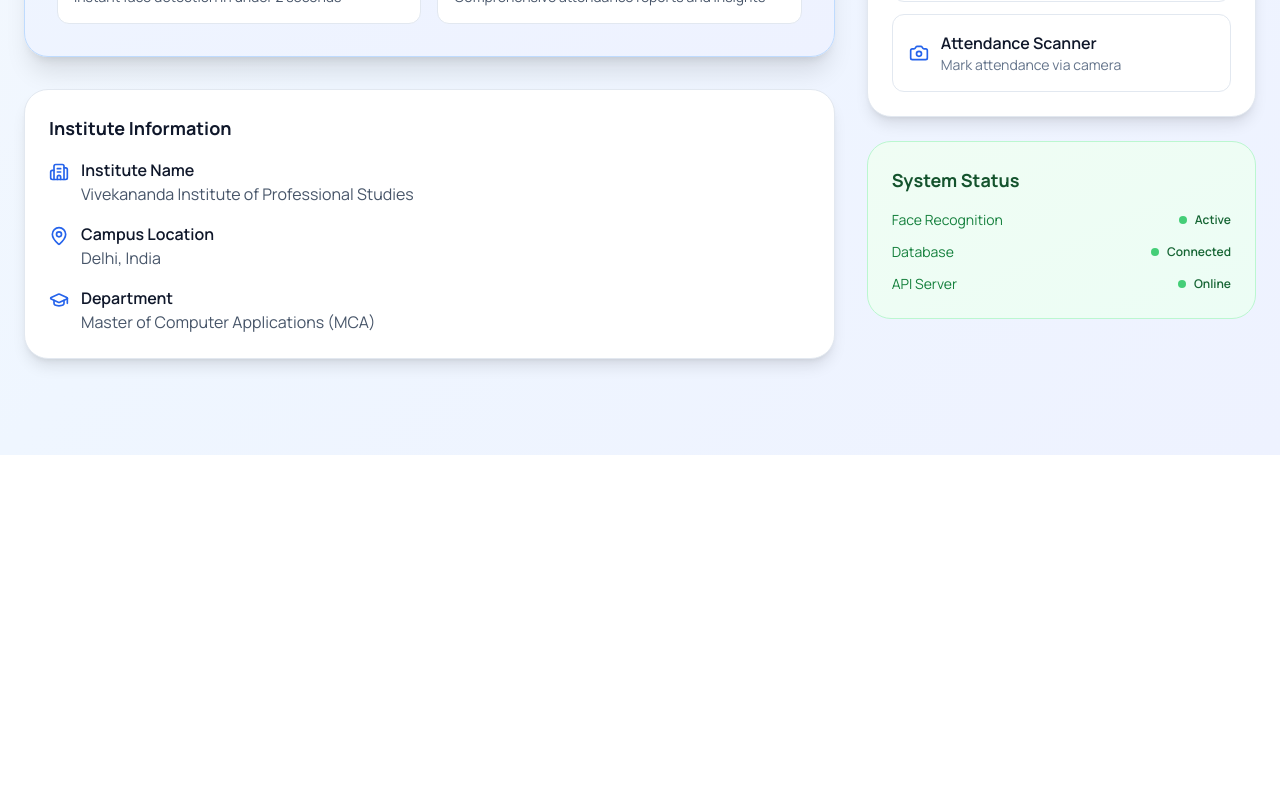
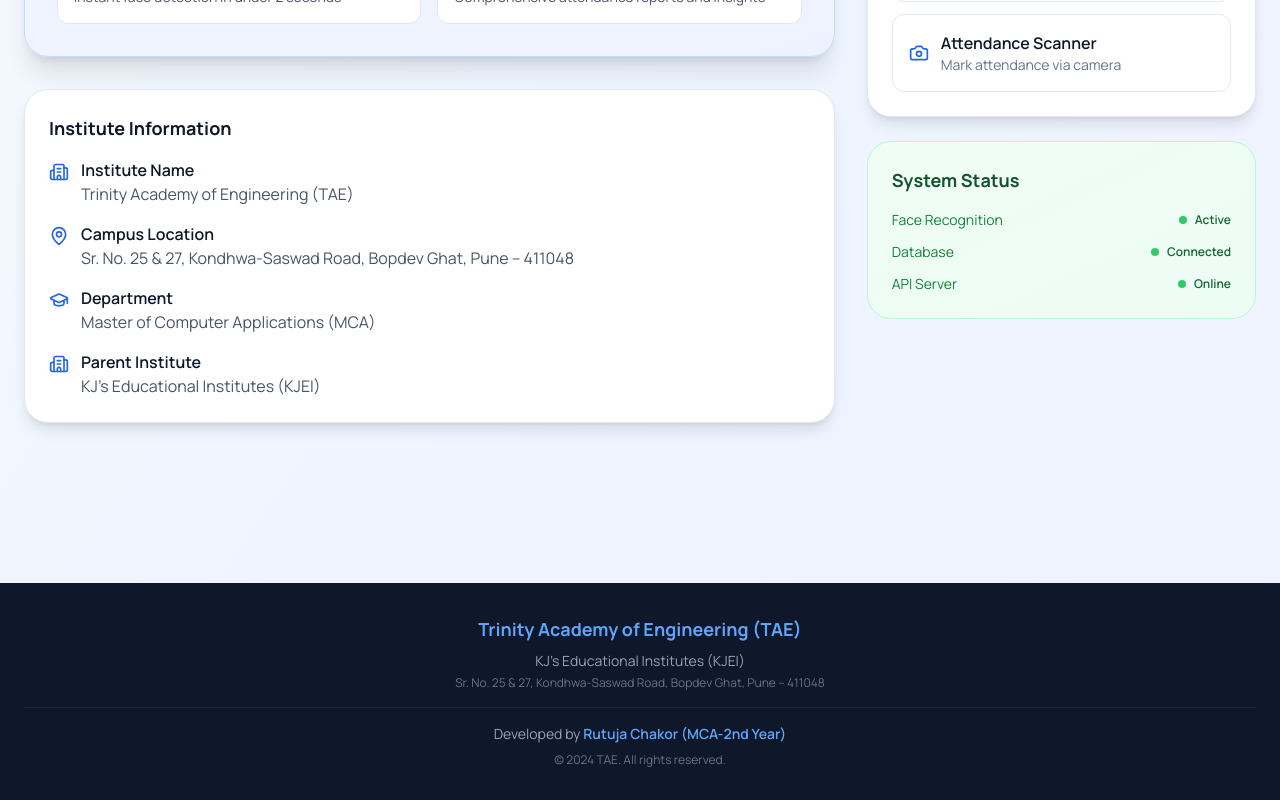
Before and after one commit to Ganesh0700/student-attendance-Frontend, a React (Vite) app: page / in a window 1280 px wide. Shown: the part 978-1778 px from the top of the page. Before the commit the page ends 1433 px from the top, so only its background shows below. Built offline with nearby package versions, Linux system fonts and the light colour scheme; no server answers.

Commit message:
update college name

```diff
--- a/src/pages/Dashboard.jsx
+++ b/src/pages/Dashboard.jsx
@@ -15,9 +15,9 @@
 
   // College information
   const collegeInfo = {
-    name: "Vivekananda Institute of Professional Studies",
-    shortName: "VIPS",
-    address: "Delhi, India",
+    name: "Trinity Academy of Engineering (TAE)",
+    shortName: "TAE",
+    address: "Pune, India",
     established: "2000"
   };
 
@@ -155,7 +155,7 @@
               <div>
                 <h2 className="text-lg sm:text-xl font-bold">{collegeInfo.name}</h2>
                 <p className="text-xs sm:text-sm opacity-90">
-                  Department of Computer Applications
+                  Master of Computer Applications (MCA)
                 </p>
               </div>
             </div>
--- a/src/pages/HODDashboard.jsx
+++ b/src/pages/HODDashboard.jsx
@@ -15,9 +15,18 @@
     Users,
     AlertCircle,
     GraduationCap,
-    RefreshCw
+    RefreshCw,
+    Building
 } from 'lucide-react';
 import Sidebar from '../components/Sidebar';
+
+// College Information
+const collegeInfo = {
+    name: "Trinity Academy of Engineering (TAE)",
+    shortName: "TAE",
+    location: "Pune, India",
+    department: "Master of Computer Applications (MCA)"
+};
 
 const formatDateLabel = (dateStr) => {
     const parsed = new Date(`${dateStr}T00:00:00`);
@@ -137,8 +146,12 @@
             <div className="ml-64 flex-1 p-8">
                 <header className="flex flex-col md:flex-row md:items-center md:justify-between gap-4 mb-8">
                     <div>
-                        <h1 className="text-2xl font-bold text-slate-800">HOD Dashboard</h1>
-                        <p className="text-slate-500">Attendance intelligence and risk tracking</p>
+                        <div className="flex items-center gap-3 mb-2">
+                            <Building className="text-blue-600" size={24} />
+                            <h1 className="text-2xl font-bold text-slate-800">HOD Dashboard</h1>
+                        </div>
+                        <p className="text-slate-500">{collegeInfo.name} - {collegeInfo.department}</p>
+                        <p className="text-slate-400 text-sm">Attendance intelligence and risk tracking</p>
                     </div>
                     <div className="flex gap-3">
                         <button
--- a/src/pages/Home.jsx
+++ b/src/pages/Home.jsx
@@ -18,6 +18,16 @@
 } from 'lucide-react';
 
 const Home = () => {
+  // College Information
+  const collegeInfo = {
+    name: "Trinity Academy of Engineering (TAE)",
+    shortName: "TAE",
+    parentInstitute: "KJ's Educational Institutes (KJEI)",
+    location: "Sr. No. 25 & 27, Kondhwa-Saswad Road, Bopdev Ghat, Pune – 411048",
+    department: "Master of Computer Applications (MCA)",
+    developer: "Rutuja Chakor (MCA-2nd Year)"
+  };
+
   return (
     <div className="min-h-screen bg-gradient-to-br from-slate-50 via-blue-50 to-indigo-50 text-slate-900">
       {/* Enhanced Header */}
@@ -63,12 +73,12 @@
           </div>
 
           <h2 className="text-3xl sm:text-4xl lg:text-6xl font-bold leading-tight text-slate-900 mb-6">
-            Vivekananda Institute of
-            <span className="block text-blue-600">Professional Studies</span>
+            {collegeInfo.name}
+            <span className="block text-blue-600">Pune</span>
           </h2>
 
           <p className="text-lg sm:text-xl text-slate-600 max-w-4xl mx-auto mb-8">
-            Advanced attendance system for <span className="font-semibold text-blue-600">Master of Computer Applications (MCA)</span>.
+            Advanced attendance system for <span className="font-semibold text-blue-600">{collegeInfo.department}</span>.
             Experience seamless face recognition, real-time tracking, and comprehensive analytics.
           </p>
 
@@ -156,21 +166,28 @@
                   <Building2 className="text-blue-600 mt-1" size={20} />
                   <div>
                     <h5 className="font-semibold text-slate-900">Institute Name</h5>
-                    <p className="text-slate-600">Vivekananda Institute of Professional Studies</p>
+                    <p className="text-slate-600">{collegeInfo.name}</p>
                   </div>
                 </div>
                 <div className="flex items-start gap-3">
                   <MapPin className="text-blue-600 mt-1" size={20} />
                   <div>
                     <h5 className="font-semibold text-slate-900">Campus Location</h5>
-                    <p className="text-slate-600">Delhi, India</p>
+                    <p className="text-slate-600">{collegeInfo.location}</p>
                   </div>
                 </div>
                 <div className="flex items-start gap-3">
                   <GraduationCap className="text-blue-600 mt-1" size={20} />
                   <div>
                     <h5 className="font-semibold text-slate-900">Department</h5>
-                    <p className="text-slate-600">Master of Computer Applications (MCA)</p>
+                    <p className="text-slate-600">{collegeInfo.department}</p>
+                  </div>
+                </div>
+                <div className="flex items-start gap-3">
+                  <Building2 className="text-blue-600 mt-1" size={20} />
+                  <div>
+                    <h5 className="font-semibold text-slate-900">Parent Institute</h5>
+                    <p className="text-slate-600">{collegeInfo.parentInstitute}</p>
                   </div>
                 </div>
               </div>
@@ -255,6 +272,27 @@
           </div>
         </section>
       </main>
+
+      {/* Footer */}
+      <footer className="bg-slate-900 text-white py-8 mt-16">
+        <div className="mx-auto w-full max-w-7xl px-4 sm:px-6">
+          <div className="text-center">
+            <div className="mb-4">
+              <h5 className="text-lg font-bold text-blue-400 mb-2">{collegeInfo.name}</h5>
+              <p className="text-slate-400 text-sm">{collegeInfo.parentInstitute}</p>
+              <p className="text-slate-500 text-xs mt-1">{collegeInfo.location}</p>
+            </div>
+            <div className="border-t border-slate-800 pt-4">
+              <p className="text-slate-400 text-sm">
+                Developed by <span className="text-blue-400 font-semibold">{collegeInfo.developer}</span>
+              </p>
+              <p className="text-slate-500 text-xs mt-2">
+                © 2024 {collegeInfo.shortName}. All rights reserved.
+              </p>
+            </div>
+          </div>
+        </div>
+      </footer>
     </div>
   );
 };
--- a/src/pages/StudentDashboard.jsx
+++ b/src/pages/StudentDashboard.jsx
@@ -3,9 +3,17 @@
 import Sidebar from '../components/Sidebar';
 import { AuthContext } from '../context/auth-context';
 import { PieChart, Pie, Cell, ResponsiveContainer, Tooltip } from 'recharts';
-import { Calendar, CheckCircle2, XCircle, Clock3, Flame, RefreshCw } from 'lucide-react';
+import { Calendar, CheckCircle2, XCircle, Clock3, Flame, RefreshCw, Building } from 'lucide-react';
 
 const COLORS = ['#16a34a', '#ef4444'];
+
+// College Information
+const collegeInfo = {
+    name: "Trinity Academy of Engineering (TAE)",
+    shortName: "TAE",
+    location: "Pune, India",
+    department: "Master of Computer Applications (MCA)"
+};
 
 const parseDateLabel = (dateStr) => {
     const parsed = new Date(`${dateStr}T00:00:00`);
@@ -85,10 +93,16 @@
             <Sidebar />
             <div className="ml-64 flex-1 p-8">
                 <header className="mb-8">
-                    <h1 className="text-2xl font-bold text-slate-800">
-                        Hello, {data?.student_details?.name || user?.name || 'Student'}
-                    </h1>
+                    <div className="flex items-center gap-3 mb-2">
+                        <Building className="text-blue-600" size={24} />
+                        <h1 className="text-2xl font-bold text-slate-800">
+                            Hello, {data?.student_details?.name || user?.name || 'Student'}
+                        </h1>
+                    </div>
                     <p className="text-slate-500">
+                        {collegeInfo.name} - {collegeInfo.department}
+                    </p>
+                    <p className="text-slate-400 text-sm">
                         {data?.student_details?.dept || 'N/A'} | {data?.student_details?.email || user?.email || 'N/A'}
                     </p>
                 </header>
```
